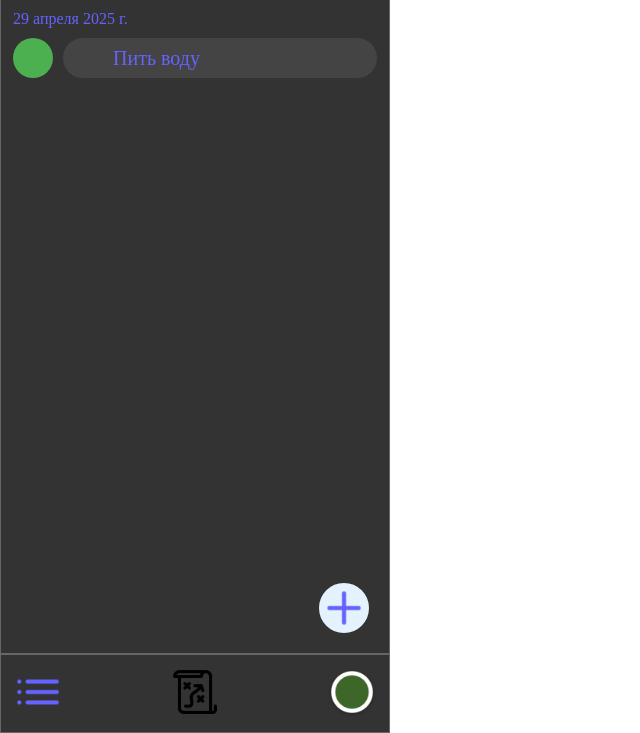
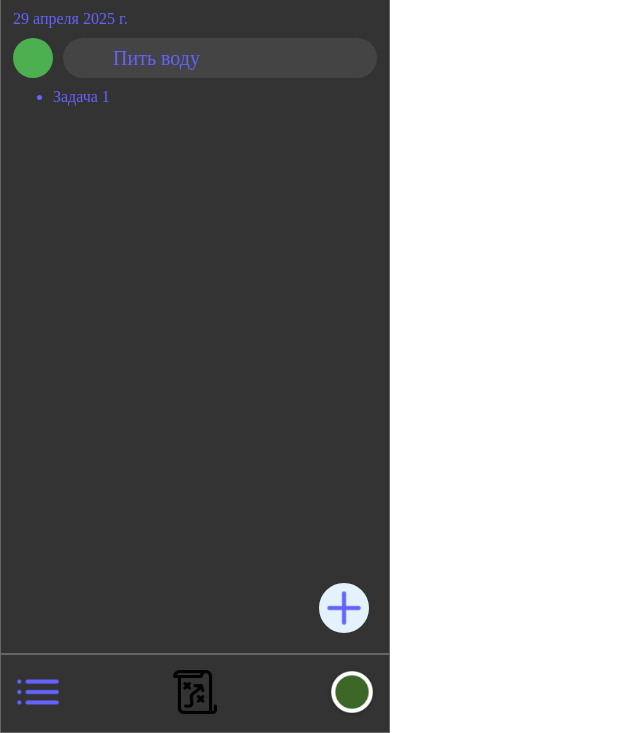
Before and after one commit to mgsmoke/mvp-html, a plain HTML site: page index.html in a window 1280 px wide. Shown: the part 67-800 px from the top of the page, without its empty margins (0-640 px from the left). Drawn offline with Linux system fonts and the light colour scheme.

Commit message:
внёс ясности

```diff
--- a/index.html
+++ b/index.html
@@ -25,7 +25,9 @@
                 </div>
             </div>
 
-            <ul class="task-list" id="itemList"></ul>
+            <ul class="task-list" id="itemList">
+                <li>Задача 1</li>
+            </ul>
 
             <button class="plus-button" id="plus-button">
                 <img src="/img/plus.png">
```
